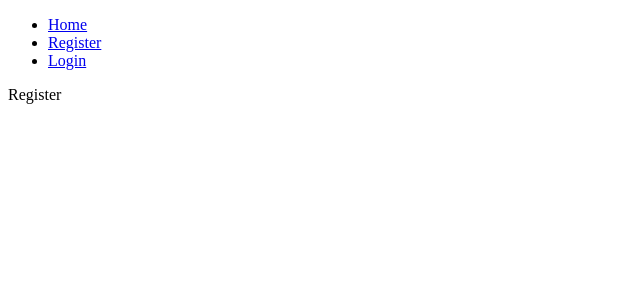
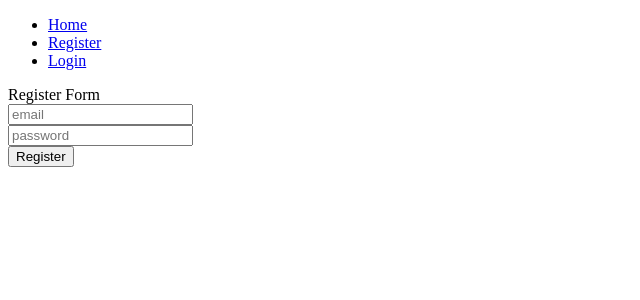
Before and after one commit to Arthur199212/jwt-auth-graphql, a React (Create React App) app in the folder web/: page /register in a window 1280 px wide. Shown: the top 300 px of the page, without its empty margins (0-640 px from the left). Built offline with nearby package versions, Linux system fonts and the light colour scheme.

Commit message:
feat(web): add basic register logic

```diff
--- a/web/src/components/Register/index.tsx
+++ b/web/src/components/Register/index.tsx
@@ -1,15 +1,53 @@
-import React from 'react'
+import React, { useState } from 'react'
+import { useMutation } from '@apollo/react-hooks'
+import { REGISTER } from './queries'
+import { RouteComponentProps } from 'react-router-dom'
 
-interface Props {
+const Register: React.FC<RouteComponentProps> = ({ history }) => {
+  const [email, setEmail] = useState('')
+  const [password, setPassword] = useState('')
 
-}
-
-const Register: React.FC = () => {
+  const [register, { data }] = useMutation(REGISTER)
 
   return (
-    <div>
-      Register
-    </div>
+    <>
+      <div>Register Form</div>
+
+      <form onSubmit={async e => {
+        e.preventDefault()
+        try {
+          const res = await register({ variables: { email, password } })
+          console.log('responce', res)
+          setEmail('')
+          setPassword('')
+          history.push('/')
+        } catch (err) {
+          console.log(err)
+        }
+      }}>
+        <div>
+          <input
+            type='email'
+            placeholder='email'
+            value={email}
+            onChange={({ target: { value } }) => {
+              setEmail(value)
+            }}
+          />
+        </div>
+        <div>
+          <input
+            type='password'
+            placeholder='password'
+            value={password}
+            onChange={({ target: { value } }) => {
+              setPassword(value)
+            }}
+          />
+        </div>
+        <button type='submit'>Register</button>
+      </form>
+    </>
   )
 }
 
--- /dev/null
+++ b/web/src/components/Register/queries.ts
@@ -0,0 +1,9 @@
+import { gql } from 'apollo-boost'
+
+export const REGISTER = gql`
+  mutation Register($email: String!, $password: String!){
+    register(email: $email, password: $password) {
+      id
+    }
+  }
+`
```
